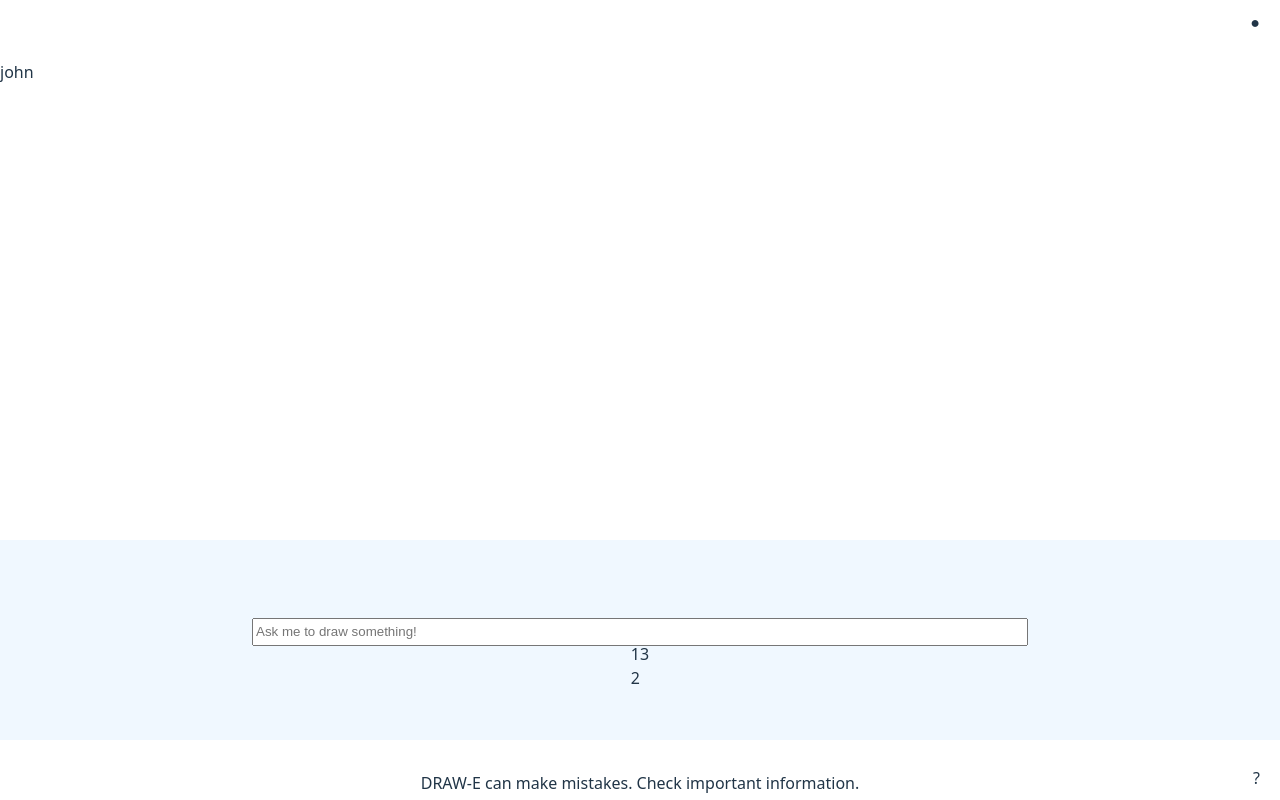
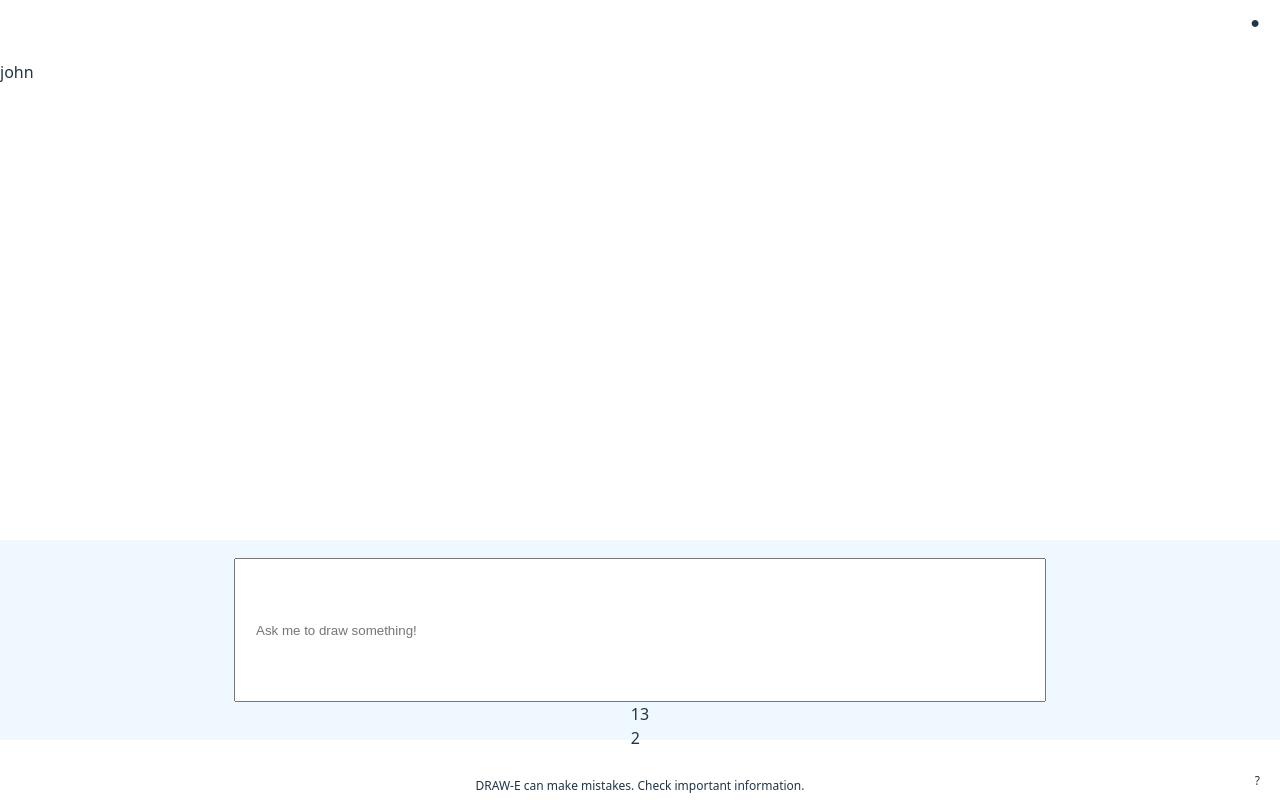
Before and after one commit to camblsoup/DRAW-E, a React (Vite) app: page / in a window 1280 px wide. Built offline with nearby package versions, Linux system fonts and the light colour scheme.

Commit message:
i forgot waht i did but i did something

```diff
--- a/src/LandingPage.tsx
+++ b/src/LandingPage.tsx
@@ -23,7 +23,7 @@ function LandingPage() {
               <input className="prompt-box-text" type='text-area' placeholder='Ask me to draw something!' />
             </div>
             <div className='prompt-box-button-container'>
-              <div style={{}}>
+              <div className='left-buttons'>
                 <div>
                   1
                 </div>
--- a/src/landingPage.css
+++ b/src/landingPage.css
@@ -43,7 +43,8 @@
 
 .prompt-box-text {
   width: 60vw;
-  height: 90%;
+  height: 100px;
+  padding: 20px;
 }
 
 .prompt-box-text:focus {
@@ -57,6 +58,9 @@
   height: 10%;
 }
 
+.left-buttons {
+  flex-direction: column;
+}
 
 /** 4 **/
 .warning-and-FAQ-button {
@@ -66,8 +70,9 @@
   text-align: center;
 
   padding-bottom: 5px;
+
+  font-size: 12px;
 }
-
 
 .FAQ-container {
   position: absolute;
```
